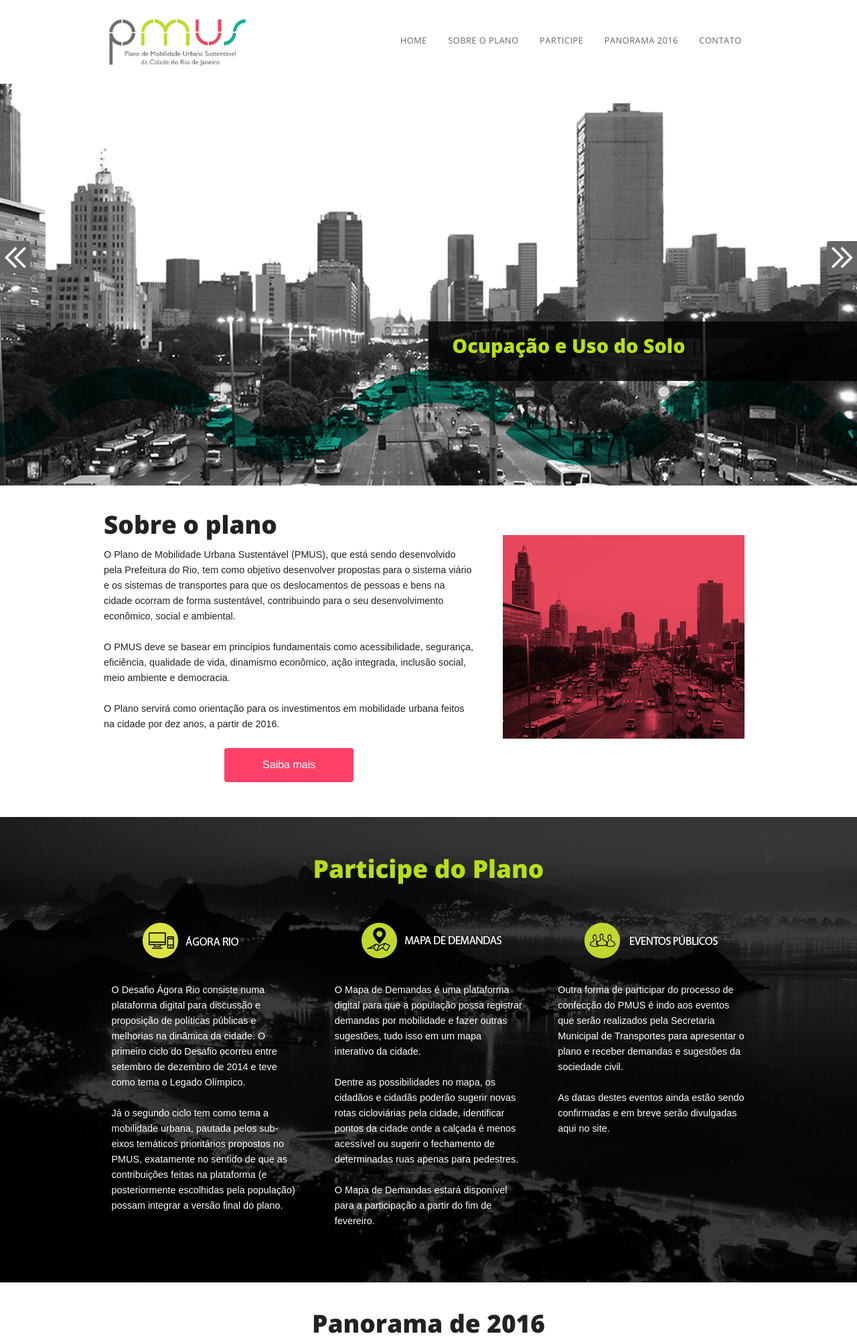
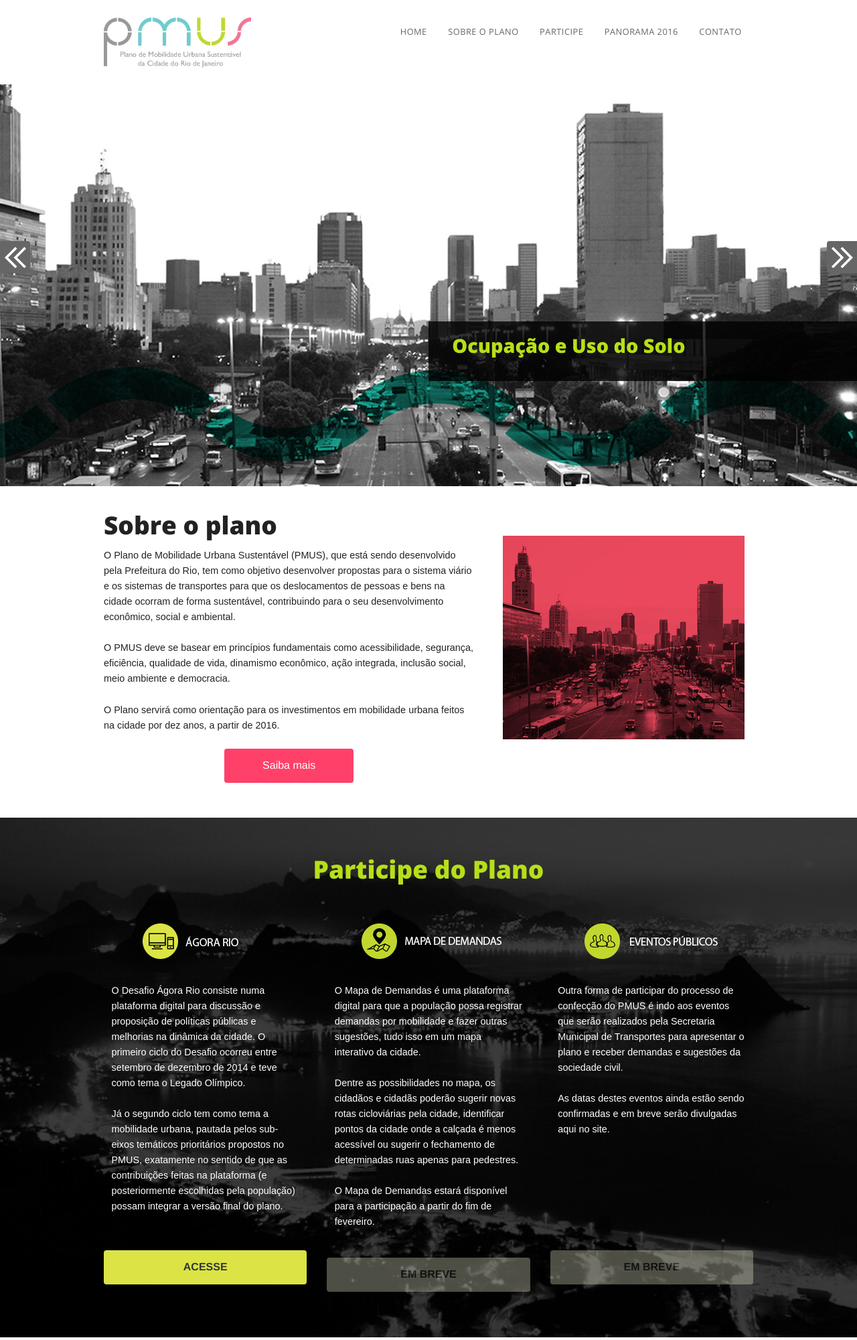
Before and after one commit to LAB-Rio/pmus.com.br, a PHP site: page / in a window 1280 px wide. Shown: the top 2001 px of the page at 67% size. Run offline with PHP 8.4, Linux system fonts and the light colour scheme; some libraries are stand-ins or nearby versions; some web fonts are replaced.

Commit message:
Add actions to #join section.

```diff
--- a/assets/stylesheets/application.css
+++ b/assets/stylesheets/application.css
@@ -9,9 +9,9 @@ h2, h3, h4, h5 { font-family: 'Open Sans', 'Arial', sans-serif; font-weight: bol
 
 #mlens_wrapper_0 { width: 100% !important }
 
-.header { padding: 1.2em 0; }
+.header { padding: 1.6em 0; }
 
-.main-menu { margin-top: 1.4em; }
+.main-menu { margin-top: .2em; }
 .main-menu a { color: #666; letter-spacing: .5px; font-family: 'Open Sans'; padding: .6em; font-weight: 400; font-size: .8em; display: inline-block; margin-right: .6em; border: 2px solid white }
 .main-menu a:hover { border: 2px solid #00B29A }
 
@@ -54,6 +54,11 @@ h2, h3, h4, h5 { font-family: 'Open Sans', 'Arial', sans-serif; font-weight: bol
 #join h2 { color: #B7DF18; margin-bottom: 1.5em }
 #join img { display: block; margin: 0 auto; margin-bottom: 1.5em }
 #join p { font-size: .9em; padding: .8em }
+#join .program p { min-height: 380px; height: 100%; }
+#join .button { display: block; margin-top: 10%; color: #333; background: #DBE444; font-weight: bold; opacity: 1 }
+#join .button:hover { background: #B6E017 }
+#join .disabled { background: #fdfede; opacity: .3 }
+#join .disabled:hover { background: #fdfede;}
 
 #map { padding: 2em 0 0 0; }
 #map h2 { margin-bottom: 1em }
--- a/index.html
+++ b/index.html
@@ -33,7 +33,7 @@
 
     </div>
 
-      <div class="columns small-12 medium-offset-1 medium-8 text-right">
+    <div class="columns small-12 medium-8 text-right">
       <nav class="main-menu text-uppercase">
         <a href="#head">Home</a>
         <a href="#plan">Sobre o plano</a>
@@ -149,7 +149,7 @@ As informações do Plano também seguem os vetores de crescimento da cidade e e
     </div>
 
 
-      <div class="medium-12 columns">
+    <div class="medium-12 columns"
       <h4>Cronograma</h4>
       <p>
       Em andamento.
@@ -170,31 +170,41 @@ As informações do Plano também seguem os vetores de crescimento da cidade e e
   <div class="row">
     <div class="medium-12 columns text-center"><h2>Participe do Plano</h2></div>
 
-      <div class="medium-4 columns">
+    <div class="medium-4 program columns">
       <a href="http://desafioagorario.com.br"><img src="./assets/images/join1.png" alt="Àgora Rio" title="Àgora Rio"/></a>
       <p>
       O Desafio Ágora Rio consiste numa plataforma digital para discussão e proposição de políticas públicas e melhorias na dinâmica da cidade. O primeiro ciclo do Desafio ocorreu entre setembro de dezembro de 2014 e teve como tema o Legado Olímpico.<br/><br/>
       Já o segundo ciclo tem como tema a mobilidade urbana, pautada pelos sub-eixos temáticos prioritários propostos no PMUS, exatamente no sentido de que as contribuições feitas na plataforma (e posteriormente escolhidas pela população) possam integrar a versão final do plano.
 
+      <br/>
+
+
       </p>
+      <a href="http://desafioagorario.com.br" target="_blank" class="text-uppercase button">Acesse</a>
 
     </div>
 
-      <div class="medium-4 columns">
+    <div class="medium-4 program columns">
       <img src="./assets/images/join2.png" alt="Mapa de Demandas" title="Mapa de Demandas"/>
       <p>
       O Mapa de Demandas é uma plataforma digital para que a população possa registrar demandas por mobilidade e fazer outras sugestões, tudo isso em um mapa interativo da cidade.<br/><br/>
       Dentre as possibilidades no mapa, os cidadãos e cidadãs poderão sugerir novas rotas cicloviárias pela cidade, identificar pontos da cidade onde a calçada é menos acessível ou sugerir o fechamento de determinadas ruas apenas para pedestres.<br/><br/>
       O Mapa de Demandas estará disponível para a participação a partir do fim de fevereiro.
+      <br/>
       </p>
+      <a href="http://desafioagorario.com.br" class="text-uppercase button disabled">Em breve</a>
+
     </div>
 
-      <div class="medium-4 columns">
+    <div class="medium-4 program columns">
       <img src="./assets/images/join3.png" alt="Eventos" title="Eventos"/>
       <p>
       Outra forma de participar do processo de confecção do PMUS é indo aos eventos que serão realizados pela Secretaria Municipal de Transportes para apresentar o plano e receber demandas e sugestões da sociedade civil.<br/><br/>
       As datas destes eventos ainda estão sendo confirmadas e em breve serão divulgadas aqui no site.
+      <br/>
       </p>
+
+      <a href="http://desafioagorario.com.br" class="text-uppercase button disabled">Em breve</a>
     </div>
   </div>
 </div>
```
Also changed, not shown: assets/images/logo.png. Lines whose indentation alone changed are shown as unchanged.
